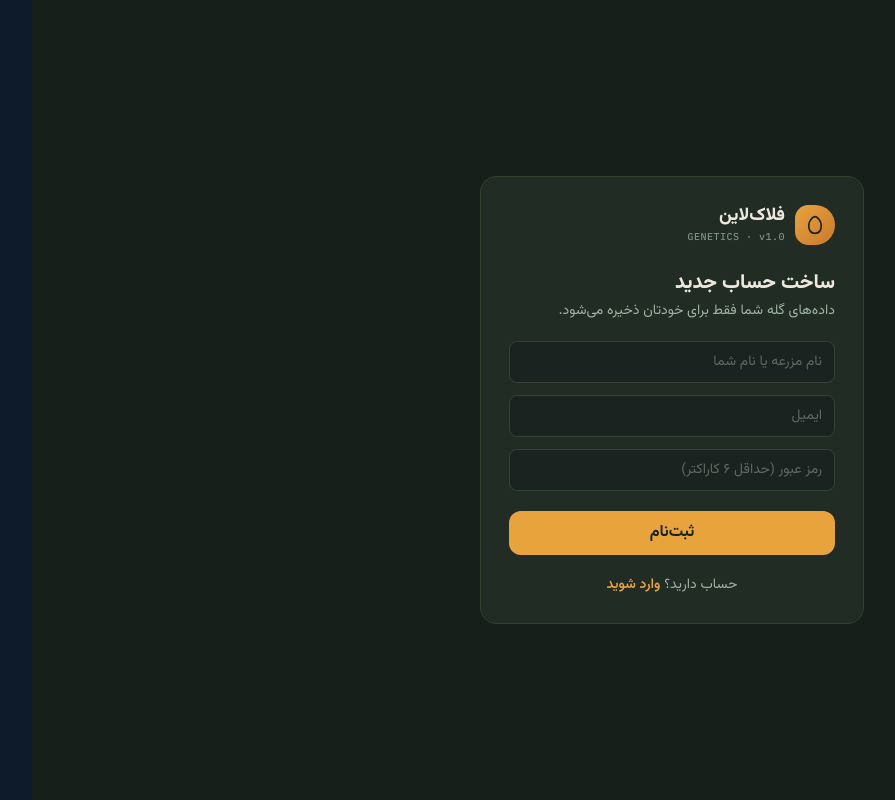
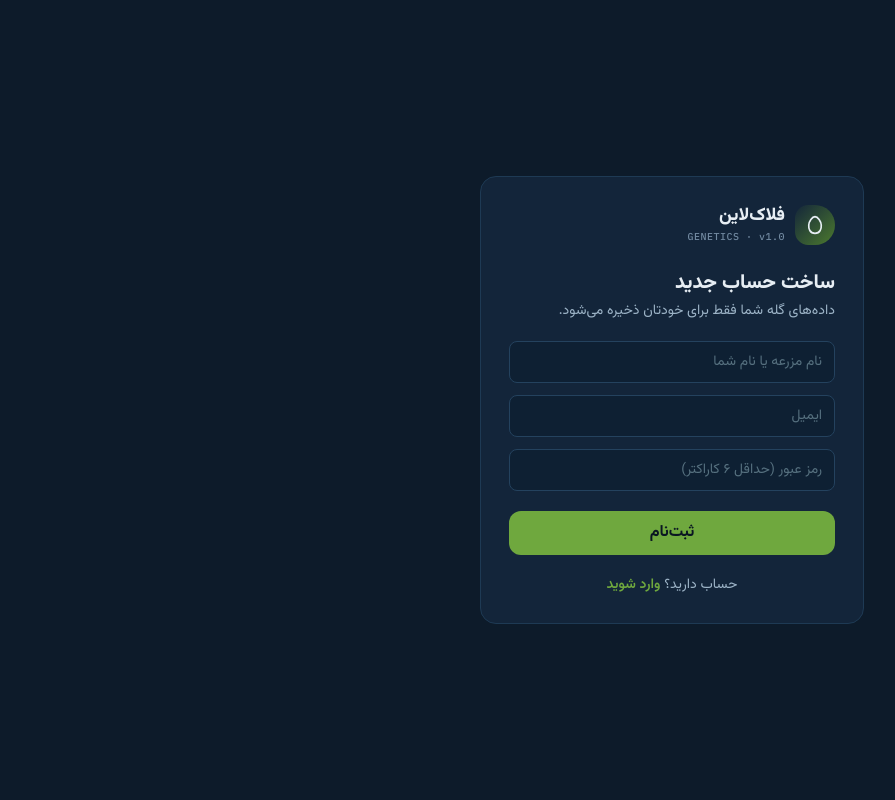
Before and after one commit to redroosterco2020-tech/BreedVision, a React (Vite) app: page /signup in a window 1280 px wide. Shown: the whole page, without its empty margins (79-974 px from the left). Built offline with nearby package versions, Linux system fonts and the light colour scheme; no server answers.

Commit message:
Update Signup.jsx

```diff
--- a/src/pages/Signup.jsx
+++ b/src/pages/Signup.jsx
@@ -28,19 +28,19 @@ export default function Signup() {
   }
 
   return (
-    <div dir="rtl" className="min-h-screen bg-[#161F1A] text-[#EDE8DC] flex items-center justify-center p-4">
-      <div className="w-full max-w-sm bg-[#212C25] border border-[#31402F] rounded-2xl p-7">
+    <div dir="rtl" className="min-h-screen bg-[#0D1B2A] text-[#E7EEF4] flex items-center justify-center p-4">
+      <div className="w-full max-w-sm bg-[#13253A] border border-[#1E3A54] rounded-2xl p-7">
         <div className="flex items-center gap-2.5 mb-6">
-          <div className="w-10 h-10 rounded-[40%_60%_60%_40%] bg-gradient-to-br from-[#E8A33D] to-[#C97A2B] flex items-center justify-center text-[#1B2420]">
+          <div className="w-10 h-10 rounded-[40%_60%_60%_40%] bg-gradient-to-br from-[#14263A] to-[#4C7A2E] flex items-center justify-center text-[#E7EEF4]">
             <Egg size={20} />
           </div>
           <div>
             <div className="font-extrabold text-lg leading-none">فلاک‌لاین</div>
-            <div className="text-[10px] text-[#7C9186] mono tracking-wider mt-1">GENETICS · v1.0</div>
+            <div className="text-[10px] text-[#7189A0] mono tracking-wider mt-1">GENETICS · v1.0</div>
           </div>
         </div>
         <h1 className="text-xl font-extrabold mb-1">ساخت حساب جدید</h1>
-        <p className="text-[#9FB3A5] text-sm mb-5">داده‌های گله شما فقط برای خودتان ذخیره می‌شود.</p>
+        <p className="text-[#9DB4C7] text-sm mb-5">داده‌های گله شما فقط برای خودتان ذخیره می‌شود.</p>
 
         <form onSubmit={handleSubmit} className="flex flex-col gap-3">
           <input
@@ -48,7 +48,7 @@ export default function Signup() {
             placeholder="نام مزرعه یا نام شما"
             value={name}
             onChange={(e) => setName(e.target.value)}
-            className="bg-[#1A2320] border border-[#354238] rounded-lg px-3 py-2.5 text-sm outline-none focus:border-[#E8A33D] placeholder:text-[#5C6A61]"
+            className="bg-[#0E2033] border border-[#24425E] rounded-lg px-3 py-2.5 text-sm outline-none focus:border-[#6FA83E] placeholder:text-[#56707F]"
           />
           <input
             type="email"
@@ -56,7 +56,7 @@ export default function Signup() {
             placeholder="ایمیل"
             value={email}
             onChange={(e) => setEmail(e.target.value)}
-            className="bg-[#1A2320] border border-[#354238] rounded-lg px-3 py-2.5 text-sm outline-none focus:border-[#E8A33D] placeholder:text-[#5C6A61]"
+            className="bg-[#0E2033] border border-[#24425E] rounded-lg px-3 py-2.5 text-sm outline-none focus:border-[#6FA83E] placeholder:text-[#56707F]"
           />
           <input
             type="password"
@@ -64,25 +64,25 @@ export default function Signup() {
             placeholder="رمز عبور (حداقل ۶ کاراکتر)"
             value={password}
             onChange={(e) => setPassword(e.target.value)}
-            className="bg-[#1A2320] border border-[#354238] rounded-lg px-3 py-2.5 text-sm outline-none focus:border-[#E8A33D] placeholder:text-[#5C6A61]"
+            className="bg-[#0E2033] border border-[#24425E] rounded-lg px-3 py-2.5 text-sm outline-none focus:border-[#6FA83E] placeholder:text-[#56707F]"
           />
           {error && <div className="text-[#E88A7A] text-xs">{error}</div>}
           <button
             disabled={busy}
-            className="mt-2 bg-[#E8A33D] text-[#1B2420] font-bold rounded-xl py-2.5 flex items-center justify-center gap-2 disabled:opacity-60"
+            className="mt-2 bg-[#6FA83E] text-[#0A1622] font-bold rounded-xl py-2.5 flex items-center justify-center gap-2 disabled:opacity-60"
           >
             {busy && <Loader2 size={16} className="animate-spin" />}
             ثبت‌نام
           </button>
         </form>
 
-        <div className="text-center text-sm text-[#9FB3A5] mt-5">
+        <div className="text-center text-sm text-[#9DB4C7] mt-5">
           حساب دارید؟{" "}
-          <Link to="/login" className="text-[#E8A33D] font-semibold">
+          <Link to="/login" className="text-[#6FA83E] font-semibold">
             وارد شوید
           </Link>
         </div>
       </div>
     </div>
   );
-}
+          }
```
